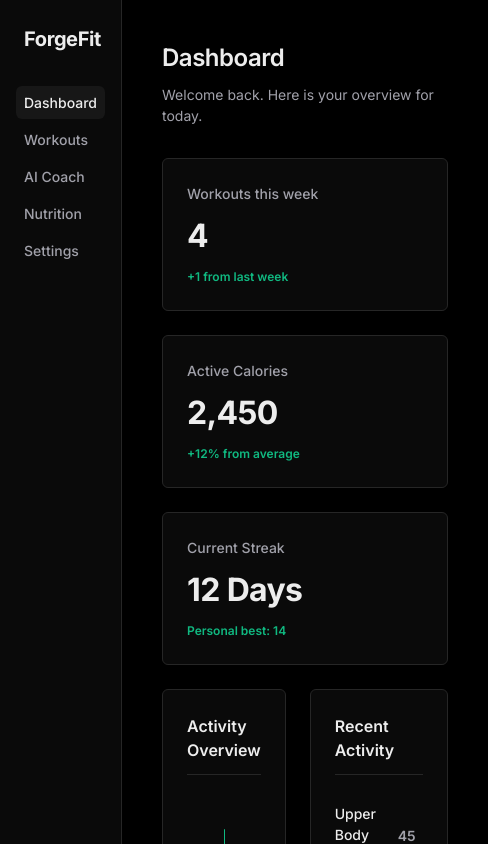
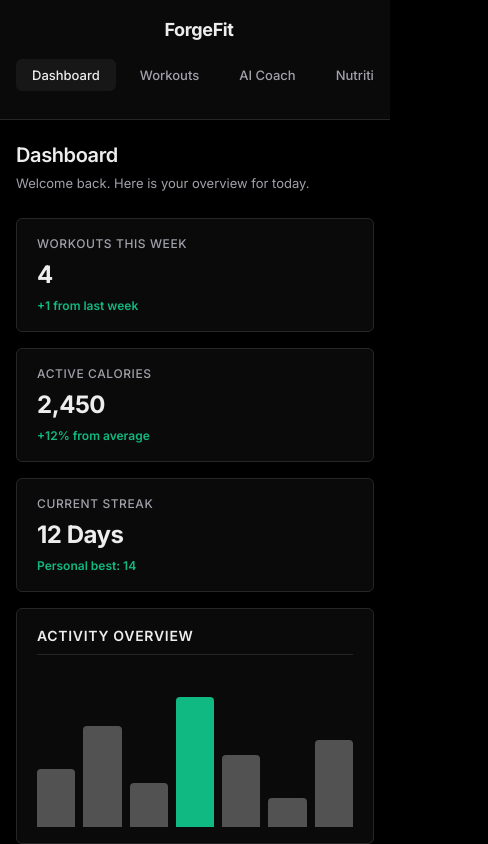
Before and after one commit to AbhayNagpure/ForgeFit-AI, a React (Vite) app in the folder frontend/: page / in a window 390 px wide. Shown: the top 844 px of the page, 488 px wide, since content can reach past the window. Built offline with nearby package versions, Linux system fonts and the light colour scheme.

Commit message:
add media queries for smaller screens

```diff
--- a/frontend/src/index.css
+++ b/frontend/src/index.css
@@ -64,14 +64,14 @@ button {
 
 .main-content {
   flex: 1;
-  padding: 40px;
+  padding: 24px 32px;
   background-color: var(--bg-page);
 }
 
 .brand {
   font-weight: 700;
-  font-size: 1.25rem;
-  margin-bottom: 32px;
+  font-size: 1.125rem;
+  margin-bottom: 24px;
   padding-left: 8px;
   letter-spacing: -0.02em;
 }
@@ -79,11 +79,11 @@ button {
 .nav-link {
   display: flex;
   align-items: center;
-  padding: 8px;
+  padding: 6px 12px;
   margin-bottom: 4px;
   border-radius: var(--radius);
   color: var(--text-secondary);
-  font-size: 0.875rem;
+  font-size: 0.8125rem;
   font-weight: 500;
   transition: all 0.15s ease;
 }
@@ -99,19 +99,19 @@ button {
 }
 
 .page-header {
-  margin-bottom: 32px;
+  margin-bottom: 24px;
 }
 
 .page-title {
-  font-size: 1.5rem;
+  font-size: 1.25rem;
   font-weight: 600;
   letter-spacing: -0.02em;
-  margin-bottom: 8px;
+  margin-bottom: 4px;
 }
 
 .page-subtitle {
   color: var(--text-secondary);
-  font-size: 0.875rem;
+  font-size: 0.8125rem;
 }
 
 /* Card Component (Flat, solid border, no shadow) */
@@ -119,34 +119,36 @@ button {
   background-color: var(--bg-surface);
   border: 1px solid var(--border-color);
   border-radius: var(--radius);
-  padding: 24px;
+  padding: 16px 20px;
 }
 
 /* Dashboard Specific Layouts */
 .dashboard-layout {
   display: flex;
   flex-direction: column;
-  gap: 24px;
+  gap: 16px;
 }
 
 .stats-grid {
   display: grid;
-  grid-template-columns: repeat(auto-fit, minmax(250px, 1fr));
-  gap: 24px;
+  grid-template-columns: repeat(auto-fit, minmax(200px, 1fr));
+  gap: 16px;
 }
 
 .stat-label {
   color: var(--text-secondary);
-  font-size: 0.875rem;
+  font-size: 0.75rem;
   font-weight: 500;
-  margin-bottom: 8px;
+  margin-bottom: 4px;
+  text-transform: uppercase;
+  letter-spacing: 0.05em;
 }
 
 .stat-value {
-  font-size: 2rem;
+  font-size: 1.5rem;
   font-weight: 700;
   letter-spacing: -0.02em;
-  margin-bottom: 8px;
+  margin-bottom: 4px;
 }
 
 .stat-change {
@@ -158,24 +160,26 @@ button {
 .dashboard-columns {
   display: grid;
   grid-template-columns: 2fr 1fr;
-  gap: 24px;
+  gap: 16px;
 }
 
 .section-title {
-  font-size: 1rem;
+  font-size: 0.875rem;
   font-weight: 600;
-  margin-bottom: 16px;
+  margin-bottom: 12px;
   border-bottom: 1px solid var(--border-color);
-  padding-bottom: 12px;
+  padding-bottom: 8px;
+  text-transform: uppercase;
+  letter-spacing: 0.05em;
 }
 
 /* Chart Placeholder */
 .chart-placeholder {
   display: flex;
   align-items: flex-end;
-  height: 200px;
-  gap: 12px;
-  padding-top: 20px;
+  height: 160px;
+  gap: 8px;
+  padding-top: 16px;
 }
 
 .chart-placeholder .bar {
@@ -205,17 +209,17 @@ button {
 
 .workout-name {
   font-weight: 500;
-  font-size: 0.875rem;
+  font-size: 0.8125rem;
 }
 
 .workout-date {
   color: var(--text-secondary);
   font-size: 0.75rem;
-  margin-top: 4px;
+  margin-top: 2px;
 }
 
 .workout-duration {
-  font-size: 0.875rem;
+  font-size: 0.8125rem;
   font-weight: 600;
   color: var(--text-secondary);
 }
@@ -382,3 +386,58 @@ textarea.form-control {
 .chat-input {
   flex: 1;
 }
+
+/* 📱 Responsive Design / Mobile Layout */
+@media (max-width: 768px) {
+  .app-container {
+    flex-direction: column;
+  }
+
+  /* Make sidebar a horizontal scrolling top-nav on mobile */
+  .sidebar {
+    width: 100%;
+    border-right: none;
+    border-bottom: 1px solid var(--border-color);
+    padding: 16px;
+  }
+
+  .sidebar nav {
+    display: flex;
+    overflow-x: auto;
+    gap: 8px;
+    padding-bottom: 8px; /* Room for scrollbar if needed */
+  }
+
+  .sidebar .nav-link {
+    white-space: nowrap;
+    width: auto !important;
+    text-align: center !important;
+    padding: 8px 16px;
+  }
+
+  .brand {
+    margin-bottom: 16px;
+    text-align: center;
+  }
+
+  .main-content {
+    padding: 20px 16px;
+  }
+
+  .dashboard-columns {
+    grid-template-columns: 1fr;
+  }
+
+  .form-row {
+    flex-direction: column;
+    gap: 20px;
+  }
+
+  .ai-coach-container {
+    height: 70vh;
+  }
+
+  .chat-message {
+    max-width: 90%;
+  }
+}
```
